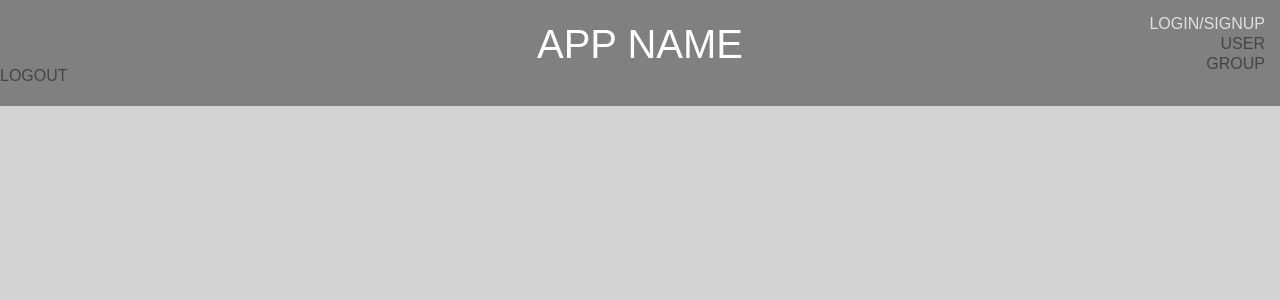
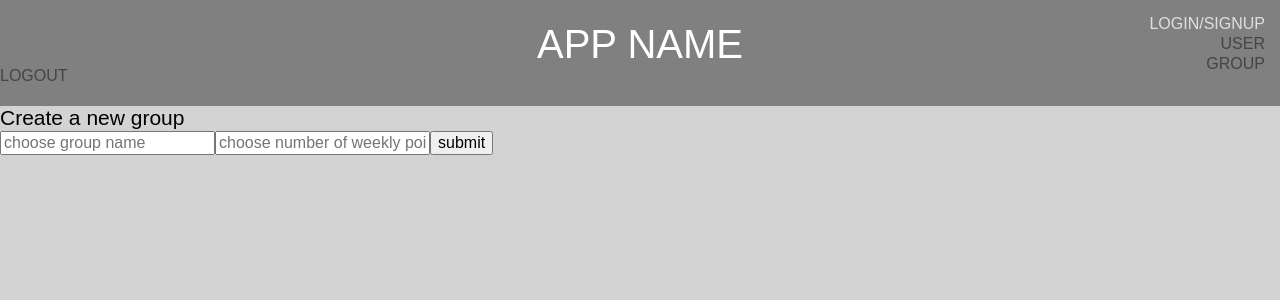
Before and after one commit to t-laird/rt-personalproject, a React (Create React App) app: page /creategroup in a window 1280 px wide. Shown: the top 300 px of the page. Built offline with nearby package versions, Linux system fonts and the light colour scheme; a web font is replaced by a local one.

Commit message:
add create group components

```diff
--- a/package.json
+++ b/package.json
@@ -3,6 +3,7 @@
   "version": "0.1.0",
   "private": true,
   "dependencies": {
+    "generate-password": "^1.3.0",
     "react": "^16.2.0",
     "react-dom": "^16.2.0",
     "react-redux": "^5.0.6",
--- a/src/Actions/index.js
+++ b/src/Actions/index.js
@@ -10,3 +10,10 @@ export const logoutUser = () => {
 		type: 'LOGOUT_USER',
 	}
 }
+
+export const updateGroup = (group) => {
+	return {
+		type: 'UPDATE_GROUP',
+		group
+	}
+}
--- /dev/null
+++ b/src/Components/CreateGroup/CreateGroup.js
@@ -0,0 +1,89 @@
+import React, { Component } from 'react';
+import { connect } from 'react-redux';
+import generator from 'generate-password';
+import * as actions from '../../Actions';
+
+class CreateGroup extends Component {
+	constructor() {
+		super();
+
+		this.state = {
+			groupName: '',
+			weeklyPoints: '',
+			message: 'Create a new group'
+		}
+	}
+
+	createGroup = async (event, groupName, weeklyPoints) => {
+		event.preventDefault();
+		const password = generator.generate({
+			length: 6,
+			number: true
+		})
+
+		console.log('gnwp', groupName, weeklyPoints)
+		const response = await fetch('http://localhost:3000/api/v1/group/new', {
+			method: 'POST',
+			body: JSON.stringify({
+				group_name: groupName,
+				group_passphrase: password,
+				weekly_points: weeklyPoints,
+				administrator_id: this.props.user.user_id
+			}),
+			headers: {
+				'Content-Type': 'application/x-www-form-urlencoded'
+			}
+		})
+
+		const cleanResponse = await response.json();
+		console.log('1234', response, cleanResponse)
+		this.props.updateGroup(cleanResponse[0])
+	}
+
+	handleChange = (event) => {
+		const { target } = event;
+		const { name, value } = target;
+
+		this.setState({[name]: value})
+	}
+
+	render() {
+		return (
+			<div>
+				<h4>{this.state.message}</h4>
+				<form>
+					<input
+						onChange={this.handleChange}
+						placeholder='choose group name'
+						value={this.state.groupName}
+						name='groupName'
+					/>
+					<input
+						onChange={this.handleChange}
+						placeholder='choose number of weekly points members receive'
+						value={this.state.weeklyPoints}
+						name='weeklyPoints'
+					/>
+					<button
+						onClick={(event) => this.createGroup(event, this.state.groupName, this.state.weeklyPoints)}
+					>submit
+					</button>
+				</form>
+			</div>
+		)
+	}
+}
+
+const mapStateToProps = ( store ) => ({
+	user: store.User
+});
+
+const mapDispatchToProps = dispatch => ({
+	updateGroup: group => {
+		dispatch(actions.updateGroup(group))
+	}
+});
+
+
+
+export default connect(mapStateToProps, mapDispatchToProps)(CreateGroup);
--- /dev/null
+++ b/src/Components/JoinGroup/JoinGroup.js
@@ -0,0 +1,73 @@
+import React, { Component } from 'react';
+import { connect } from 'react-redux';
+import * as actions from '../../Actions';
+import { NavLink } from 'react-router-dom';
+
+
+class JoinGroup extends Component {
+	constructor() {
+		super();
+
+		this.state = {
+			passphrase: '',
+			message: `You haven't joined a group yet.  And you should!  Enter your group passphrase below:`
+		}
+	}
+
+	handleChange = (event) => {
+		const { target } = event;
+		const { name, value } = target;
+
+		this.setState({[name]: value})
+	}
+
+	joinGroup = (event) => {
+		event.preventDefault();
+		this.validateGroup(this.state.passphrase)
+	}
+
+	validateGroup = async (passphrase) => {
+		console.log(this.props.user)
+		const response = await fetch(`http://localhost:3000/api/v1/group/validate/${passphrase}/${this.props.user.user_id}`)
+		if (response.status >= 400) {
+			this.setState({message: 'Passphrase not valid!  Please try again.'})
+		} else {
+			const cleanResponse = await response.json();
+			console.log(cleanResponse)
+			this.props.updateUser(cleanResponse[0])
+		}
+	}
+
+	render() {
+		return (
+			<div>
+				<h4>{this.state.message}</h4>
+				<form>
+					<input
+						value={this.state.passphrase}
+						onChange={this.handleChange}
+						placeholder='passphrase'
+						name='passphrase' />
+					<button
+						onClick={this.joinGroup}
+					>submit</button>
+				</form>
+
+				<NavLink to='/creategroup'>Create Group</NavLink>
+
+			</div>
+		)
+	}
+}
+
+const mapStateToProps = ( store ) => ({
+	user: store.User
+})
+
+const mapDispatchToProps = dispatch => ({
+	updateUser: user => {
+		dispatch(actions.updateUser(user))
+	}
+});
+
+export default connect(mapStateToProps, mapDispatchToProps)(JoinGroup);
--- a/src/Components/Routes/Routes.js
+++ b/src/Components/Routes/Routes.js
@@ -4,6 +4,8 @@ import Header from '../Header/Header';
 import Homepage from '../Homepage/Homepage';
 import User from '../User/User';
 import Group from '../Group/Group';
+import JoinGroup from '../JoinGroup/JoinGroup';
+import CreateGroup from '../CreateGroup/CreateGroup';
 import { Route, Switch } from 'react-router-dom';
 
 const Routes = () => {
@@ -16,6 +18,8 @@ const Routes = () => {
         <Route path='/user' component={User} />
         <Route path='/group' component={Group} />
         <Route exact path='/' component={Homepage} />
+        <Route path='/joingroup' component={JoinGroup} />
+        <Route path='/creategroup' component={CreateGroup} />
       </Switch>
     </div>
   )
--- a/src/Components/User/User.js
+++ b/src/Components/User/User.js
@@ -5,8 +5,9 @@ import UserProfile from '../UserProfile/UserProfile';
 import * as actions from '../../Actions/';
 import './User.css';
 import clearLocalStorage from '../../helpers/clearLocalStorage';
+import { NavLink } from 'react-router-dom';
 
-class User extends Component{
+class User extends Component {
   constructor() {
     super();
   }
@@ -56,11 +57,14 @@ class User extends Component{
     return parseToken;
   }
 
+
+
   render() {
     return (
       <div className="user-component">
         <UserData />
         <UserProfile />
+        <NavLink to='/joingroup' >Join / Switch Group</NavLink>
       </div>
     )
   }
--- /dev/null
+++ b/src/Reducers/Group.js
@@ -0,0 +1,11 @@
+const Group = (state = {}, action) => {
+  switch(action.type) {
+    case "UPDATE_GROUP":
+      return action.group
+
+    default:
+      return state;
+  }
+}
+
+export default Group;
--- a/src/Reducers/index.js
+++ b/src/Reducers/index.js
@@ -1,8 +1,10 @@
 import { combineReducers } from 'redux';
 import User from './User';
+import Group from './Group';
 
 const rootReducer = combineReducers({
-  User
+  User,
+  Group
 });
 
 export default rootReducer;
```
Also changed, not shown: src/Components/CreateGroup/CreateGroup.scss (added), src/Components/JoinGroup/JoinGroup.scss (added), 2 other files (tests, documents, lock files or other folders).
